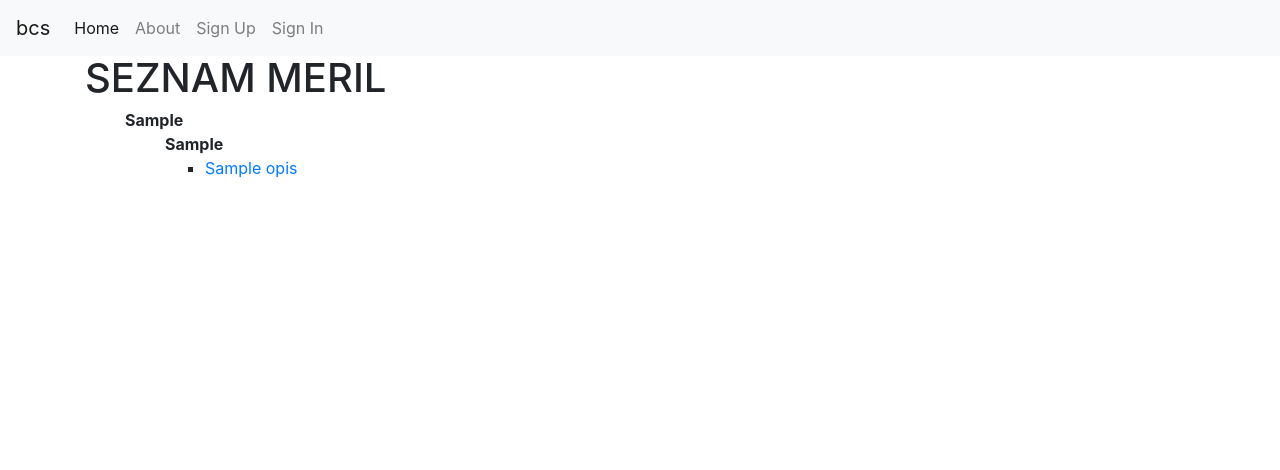
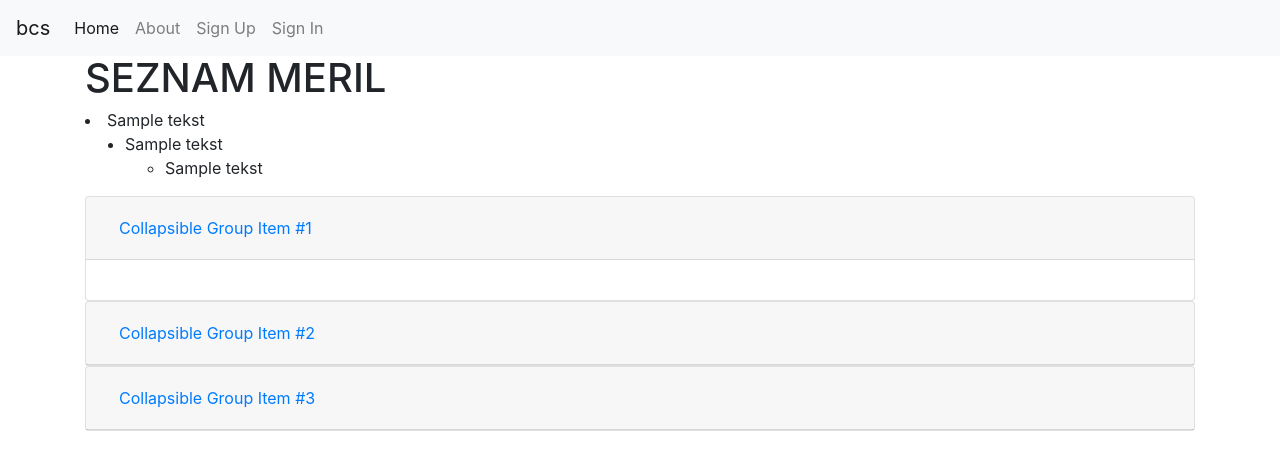
Before and after one commit to pavlovicr/bcs, a Django app: template bcs/templates/podrobnosti/merilo_list.html in a window 1280 px wide. Shown: the top 470 px of the page. Run offline with Django 3.2, Linux system fonts and the light colour scheme; the template is opened without the code that fills it: most values are stand-ins (such as "Sample title", 1, 10 or a date in 2020); style sheets or scripts are compiled from the project's sources; parts of the project's set-up code (start-up, migrations or seed data) failed here and were passed over; some libraries are stand-ins or nearby versions.

Commit message:
to je pa že nekaj

```diff
--- a/bcs/templates/podrobnosti/dokumentacija_detail.html
+++ b/bcs/templates/podrobnosti/dokumentacija_detail.html
@@ -1,7 +1,7 @@
 {% extends "base.html" %}
 
 {% block content %}
-  <h2>: {{ object.opis }}</h2>
+  <h2>: {{ object.tekst }}</h2>
   <!-- lahko uporabimo dokumentacija.opis -->
 
 <!-- namesto zvrst sem uporabil get_zvrst_display. To je django funkcija za prikaz choices -->
--- a/bcs/templates/podrobnosti/dokumentacija_list.html
+++ b/bcs/templates/podrobnosti/dokumentacija_list.html
@@ -21,9 +21,9 @@
 
       <!-- od tu naprej vse po starem -->
       <li>
-        <!-- <a href="{{ dokumentacija.get_absolute_url }}">{{ dokumentacija.opis }}</a> {{dokumentacija.id}} lahko uporabimo tudi to-->
-        <a href="{% url 'dokumentacija-detail' dokumentacija.pk %}">{{ dokumentacija.opis }}</a>
-        <!-- <a href="/podrobnosti/dokumentacija/{{ dokumentacija.id }}">{{ dokumentacija.opis }}</a> {{dokumentacija.id}} tudi to deluje -->
+        <!-- <a href="{{ dokumentacija.get_absolute_url }}">{{ dokumentacija.tekst }}</a> {{dokumentacija.id}} lahko uporabimo tudi to-->
+        <a href="{% url 'dokumentacija-detail' dokumentacija.pk %}">{{ dokumentacija.tekst }}</a>
+        <!-- <a href="/podrobnosti/dokumentacija/{{ dokumentacija.id }}">{{ dokumentacija.tekst }}</a> {{dokumentacija.id}} tudi to deluje -->
 
       </li>
       {% endfor %}<br>
--- a/bcs/templates/podrobnosti/merilo_list.html
+++ b/bcs/templates/podrobnosti/merilo_list.html
@@ -4,28 +4,79 @@
 
     <h1>SEZNAM MERIL</h1>
 
+
+
+<!-- zdruzi seznam meril iz object_lista po predmetu merila v nov_seznam_meril -->
+
+
+
+    {% regroup object_list by podlaga_merila.predmet_merila.tekst as seznam_meril %}
+    {% for predmet in seznam_meril %}
+    <li>{{ predmet.grouper }}</li>
+
+
+    {% regroup predmet.list by podlaga_merila.tekst as seznam_meril %}
+    {% for podlaga in seznam_meril %}
     <ul>
+    <li>{{ podlaga.grouper }}</li>
 
-      {% regroup object_list by merilo_osnova as pikapoka %}
-      {% for tone in pikapoka %}
-      <b>{{ tone.grouper }}</b><br>
+
+
+      {% for merilo in podlaga.list %}
       <ul>
-      {% regroup tone.list by merilo_skupina1 as pikapoka %}
-      {% for tone in pikapoka %}
-      <b>{{ tone.grouper }}</b><br>
+      <li>{{ merilo.tekst }}</li>
       </ul>
-
-      {% for merilo in tone.list %}
-      <ul><ul>
-      <li>
-        <a href="{% url 'merilo-detail' merilo.pk %}">{{ merilo.opis }}</a>
-      </ul></ul>
-      </li>
-      {% endfor %}
       {% endfor %}
 
+  </ul>
 
-      {% endfor %}
-    </ul>
+  {% endfor %}
+  {% endfor %}
+
+
+  <div id="accordion">
+    <div class="card">
+      <div class="card-header" id="headingOne">
+        <h5 class="mb-0">
+          <button class="btn btn-link" data-toggle="collapse" data-target="#collapseOne" aria-expanded="true" aria-controls="collapseOne">
+            Collapsible Group Item #1
+    </button>
+  </h5>
+  </div>
+  <div id="collapseOne" class="collapse show" aria-labelledby="headingOne" data-parent="#accordion">
+  <div class="card-body">
+  </div>
+ </div>
+  </div>
+  <div class="card">
+    <div class="card-header" id="headingTwo">
+      <h5 class="mb-0">
+        <button class="btn btn-link collapsed" data-toggle="collapse" data-target="#collapseTwo" aria-expanded="false" aria-controls="collapseTwo">
+          Collapsible Group Item #2
+        </button>
+      </h5>
+    </div>
+    <div id="collapseTwo" class="collapse" aria-labelledby="headingTwo" data-parent="#accordion">
+      <div class="card-body">
+        Anim pariatur cliche reprehenderit, enim eiusmod high life accusamus terry richardson ad squid. 3 wolf moon officia aute, non cupidatat skateboard dolor brunch. Food truck quinoa nesciunt laborum eiusmod. Brunch 3 wolf moon tempor, sunt aliqua put a bird on it squid single-origin coffee nulla assumenda shoreditch et. Nihil anim keffiyeh helvetica, craft beer labore wes anderson cred nesciunt sapiente ea proident. Ad vegan excepteur butcher vice lomo. Leggings occaecat craft beer farm-to-table, raw denim aesthetic synth nesciunt you probably haven't heard of them accusamus labore sustainable VHS.
+      </div>
+    </div>
+  </div>
+  <div class="card">
+    <div class="card-header" id="headingThree">
+      <h5 class="mb-0">
+        <button class="btn btn-link collapsed" data-toggle="collapse" data-target="#collapseThree" aria-expanded="false" aria-controls="collapseThree">
+          Collapsible Group Item #3
+        </button>
+      </h5>
+    </div>
+    <div id="collapseThree" class="collapse" aria-labelledby="headingThree" data-parent="#accordion">
+      <div class="card-body">
+        Anim pariatur cliche reprehenderit, enim eiusmod high life accusamus terry richardson ad squid. 3 wolf moon officia aute, non cupidatat skateboard dolor brunch. Food truck quinoa nesciunt laborum eiusmod. Brunch 3 wolf moon tempor, sunt aliqua put a bird on it squid single-origin coffee nulla assumenda shoreditch et. Nihil anim keffiyeh helvetica, craft beer labore wes anderson cred nesciunt sapiente ea proident. Ad vegan excepteur butcher vice lomo. Leggings occaecat craft beer farm-to-table, raw denim aesthetic synth nesciunt you probably haven't heard of them accusamus labore sustainable VHS.
+      </div>
+    </div>
+  </div>
+</div>
+
 
 {% endblock %}
--- a/bcs/templates/popisi/vrstadel_list.html
+++ b/bcs/templates/popisi/vrstadel_list.html
@@ -10,7 +10,7 @@
       {% for vrsta_del in object_list %}
       <!-- lahko tudi abrakadabra in vrstadel_list -->
       <li>
-        <a href="{{ vrsta_del.get_absolute_url }}">{{ vrsta_del.opis }}</a> {{vrsta_del.id}}
+        <a href="{{ vrsta_del.get_absolute_url }}">{{ vrsta_del.tekst }}</a> {{vrsta_del.id}}
         <!-- <a href="{% url 'vrstadel-detail' vrsta_del.pk %}">{{ vrsta_del.opis }}</a> {{vrsta_del.id}}
         <a href="/popisi/vrsta_dela/{{vrsta_del.pk}}">{{ vrsta_del.opis }}</a> {{vrsta_del.id}} lahko uporabimo tudi ti dve obliki-->
 
```
Also changed, not shown: bcs/podrobnosti/views.py (+12 -0 lines), bcs/templates/podrobnosti/merilo_detail.html (+7 -7 lines), bcs/templates/podrobnosti/podlagamerila_list.html (+52 -32 lines).
